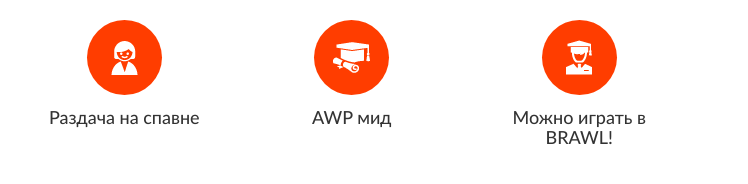
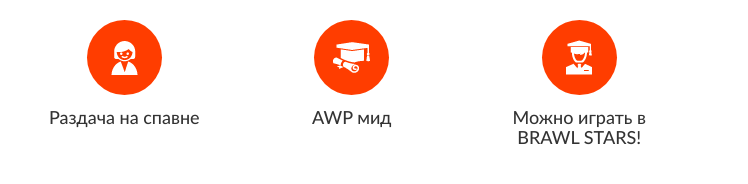
Before and after one commit to anonymous229/brawl.github.io, a plain HTML site: page about.html in a window 1280 px wide. Shown: the part 1320-1504 px from the top of the page, 532-1280 px from the left. Drawn offline with nearby package versions, Linux system fonts and the light colour scheme; some packages are replaced by stand-ins of ours.

Commit message:
fix about.html

```diff
--- a/about.html
+++ b/about.html
@@ -216,7 +216,7 @@
                                         <div class="single_why_choose_icon">
                                             <img src="img/icon_why_choose_3.png" alt="">
                                         </div>
-                                        <h3>Можно играть в BRAWL!</h3>
+                                        <h3>Можно играть в BRAWL STARS!</h3>
                                     </div>
                                 </div>
                             </div>
```
